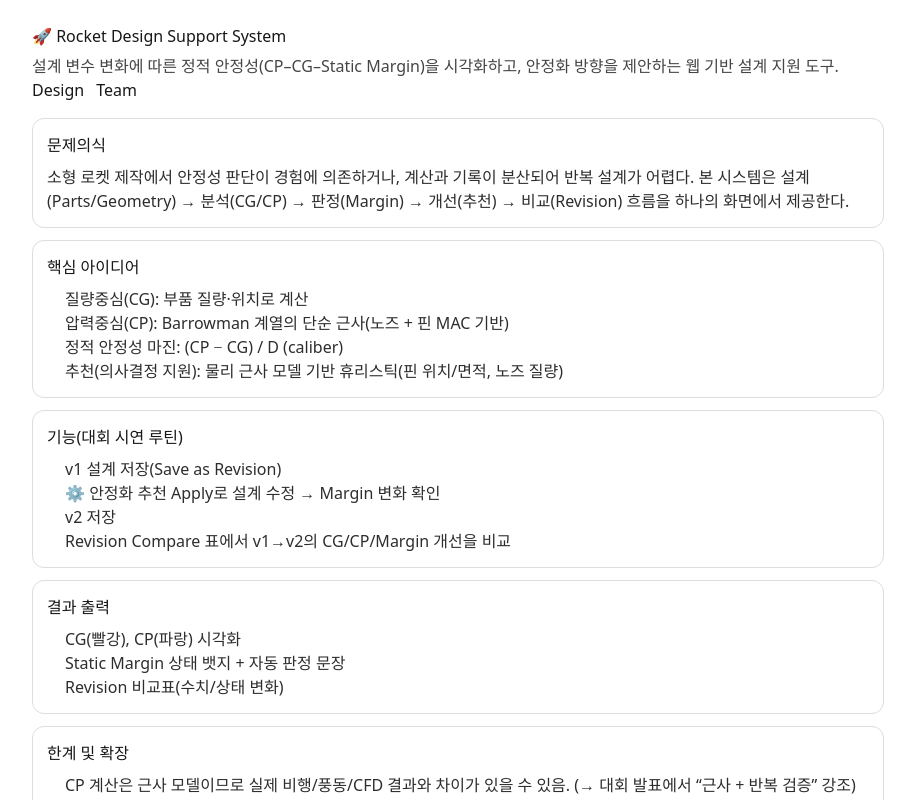
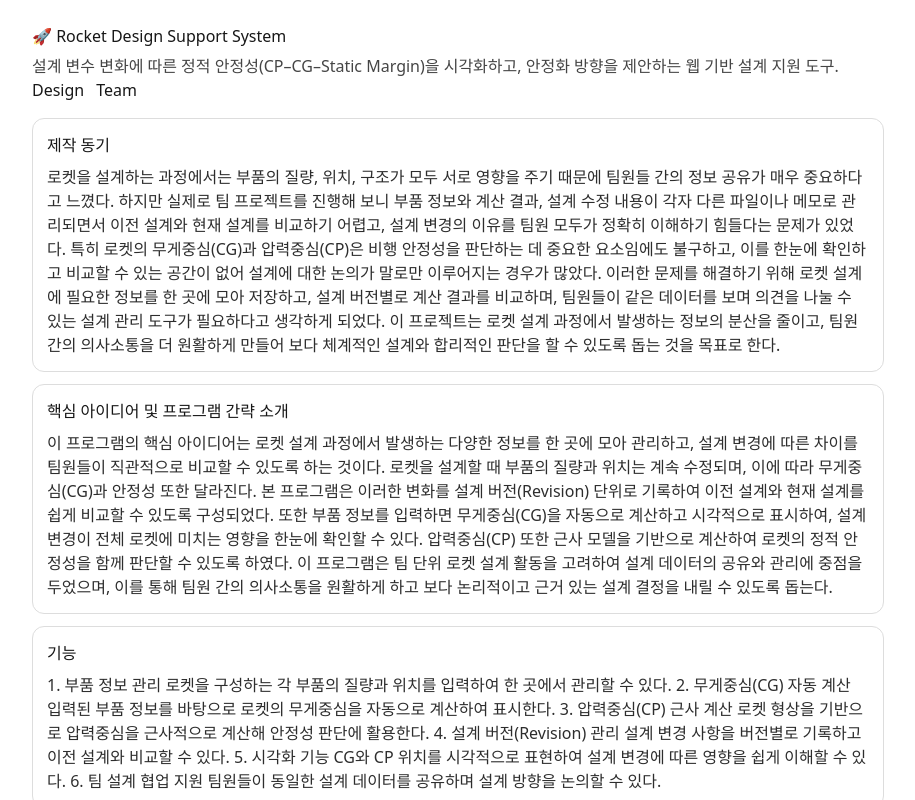
Before and after one commit to dldkfla2008-droid/rocket-design-web, a Next.js app: page /about in a window 1280 px wide. Shown: the top 800 px of the page, without its empty margins (182-1097 px from the left). Built offline with nearby package versions, Linux system fonts and the light colour scheme.

Commit message:
edit text

```diff
--- a/app/about/page.tsx
+++ b/app/about/page.tsx
@@ -12,27 +12,74 @@ export default function AboutPage() {
       </div>
 
       <section style={{ display: "grid", gap: 12 }}>
-        <Card title="문제의식">
-          소형 로켓 제작에서 안정성 판단이 경험에 의존하거나, 계산과 기록이 분산되어 반복 설계가 어렵다. 본 시스템은
-          설계(Parts/Geometry) → 분석(CG/CP) → 판정(Margin) → 개선(추천) → 비교(Revision) 흐름을 하나의 화면에서 제공한다.
+        <Card title="제작 동기">
+          로켓을 설계하는 과정에서는
+          부품의 질량, 위치, 구조가 모두 서로 영향을 주기 때문에
+          팀원들 간의 정보 공유가 매우 중요하다고 느꼈다.
+
+          하지만 실제로 팀 프로젝트를 진행해 보니
+          부품 정보와 계산 결과, 설계 수정 내용이
+          각자 다른 파일이나 메모로 관리되면서
+          이전 설계와 현재 설계를 비교하기 어렵고,
+          설계 변경의 이유를 팀원 모두가 정확히 이해하기 힘들다는 문제가 있었다.
+
+          특히 로켓의 무게중심(CG)과 압력중심(CP)은
+          비행 안정성을 판단하는 데 중요한 요소임에도 불구하고,
+          이를 한눈에 확인하고 비교할 수 있는 공간이 없어
+          설계에 대한 논의가 말로만 이루어지는 경우가 많았다.
+
+          이러한 문제를 해결하기 위해
+          로켓 설계에 필요한 정보를 한 곳에 모아 저장하고,
+          설계 버전별로 계산 결과를 비교하며,
+          팀원들이 같은 데이터를 보며 의견을 나눌 수 있는
+          설계 관리 도구가 필요하다고 생각하게 되었다.
+
+          이 프로젝트는
+          로켓 설계 과정에서 발생하는 정보의 분산을 줄이고,
+          팀원 간의 의사소통을 더 원활하게 만들어
+          보다 체계적인 설계와 합리적인 판단을 할 수 있도록 돕는 것을 목표로 한다.
         </Card>
 
-        <Card title="핵심 아이디어">
-          <ul style={{ margin: 0, paddingLeft: 18 }}>
-            <li>질량중심(CG): 부품 질량·위치로 계산</li>
-            <li>압력중심(CP): Barrowman 계열의 단순 근사(노즈 + 핀 MAC 기반)</li>
-            <li>정적 안정성 마진: (CP − CG) / D (caliber)</li>
-            <li>추천(의사결정 지원): 물리 근사 모델 기반 휴리스틱(핀 위치/면적, 노즈 질량)</li>
-          </ul>
+        <Card title="핵심 아이디어 및 프로그램 간략 소개">
+        이 프로그램의 핵심 아이디어는
+        로켓 설계 과정에서 발생하는 다양한 정보를 한 곳에 모아 관리하고,
+        설계 변경에 따른 차이를 팀원들이 직관적으로 비교할 수 있도록 하는 것이다.
+
+        로켓을 설계할 때 부품의 질량과 위치는 계속 수정되며,
+        이에 따라 무게중심(CG)과 안정성 또한 달라진다.
+        본 프로그램은 이러한 변화를 설계 버전(Revision) 단위로 기록하여
+        이전 설계와 현재 설계를 쉽게 비교할 수 있도록 구성되었다.
+
+        또한 부품 정보를 입력하면
+        무게중심(CG)을 자동으로 계산하고 시각적으로 표시하여,
+        설계 변경이 전체 로켓에 미치는 영향을 한눈에 확인할 수 있다.
+        압력중심(CP) 또한 근사 모델을 기반으로 계산하여
+        로켓의 정적 안정성을 함께 판단할 수 있도록 하였다.
+
+        이 프로그램은 팀 단위 로켓 설계 활동을 고려하여
+        설계 데이터의 공유와 관리에 중점을 두었으며,
+        이를 통해 팀원 간의 의사소통을 원활하게 하고
+        보다 논리적이고 근거 있는 설계 결정을 내릴 수 있도록 돕는다.
         </Card>
 
-        <Card title="기능(대회 시연 루틴)">
-          <ol style={{ margin: 0, paddingLeft: 18 }}>
-            <li>v1 설계 저장(Save as Revision)</li>
-            <li>⚙️ 안정화 추천 Apply로 설계 수정 → Margin 변화 확인</li>
-            <li>v2 저장</li>
-            <li>Revision Compare 표에서 v1→v2의 CG/CP/Margin 개선을 비교</li>
-          </ol>
+        <Card title="기능">
+        1. 부품 정보 관리
+        로켓을 구성하는 각 부품의 질량과 위치를 입력하여 한 곳에서 관리할 수 있다.
+
+        2. 무게중심(CG) 자동 계산
+        입력된 부품 정보를 바탕으로 로켓의 무게중심을 자동으로 계산하여 표시한다.
+
+        3. 압력중심(CP) 근사 계산
+        로켓 형상을 기반으로 압력중심을 근사적으로 계산해 안정성 판단에 활용한다.
+
+        4. 설계 버전(Revision) 관리
+        설계 변경 사항을 버전별로 기록하고 이전 설계와 비교할 수 있다.
+
+        5. 시각화 기능
+        CG와 CP 위치를 시각적으로 표현하여 설계 변경에 따른 영향을 쉽게 이해할 수 있다.
+
+        6. 팀 설계 협업 지원
+        팀원들이 동일한 설계 데이터를 공유하며 설계 방향을 논의할 수 있다.
         </Card>
 
         <Card title="결과 출력">
@@ -46,9 +93,9 @@ export default function AboutPage() {
         <Card title="한계 및 확장">
           <ul style={{ margin: 0, paddingLeft: 18 }}>
             <li>
-              CP 계산은 근사 모델이므로 실제 비행/풍동/CFD 결과와 차이가 있을 수 있음. (→ 대회 발표에서 “근사 + 반복 검증” 강조)
+              CP 계산은 근사 모델이므로 실제 비행/풍동/CFD 결과와 차이가 있을 수 있음.
             </li>
-            <li>향후: 추력곡선 기반 고도 시뮬(/simulate), 발사 로그 기록(/launch), PDF 보고서 자동 생성</li>
+            <li>향후: 로그인 기반 팀 초대 기능, PDF 보고서 자동 생성</li>
           </ul>
         </Card>
       </section>
```
